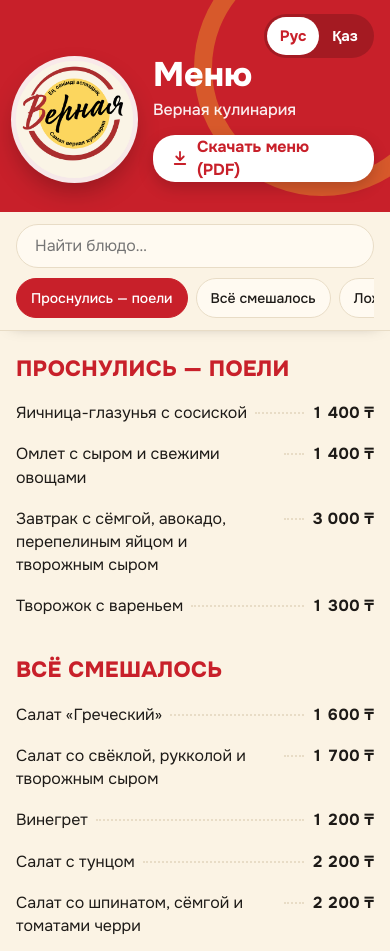
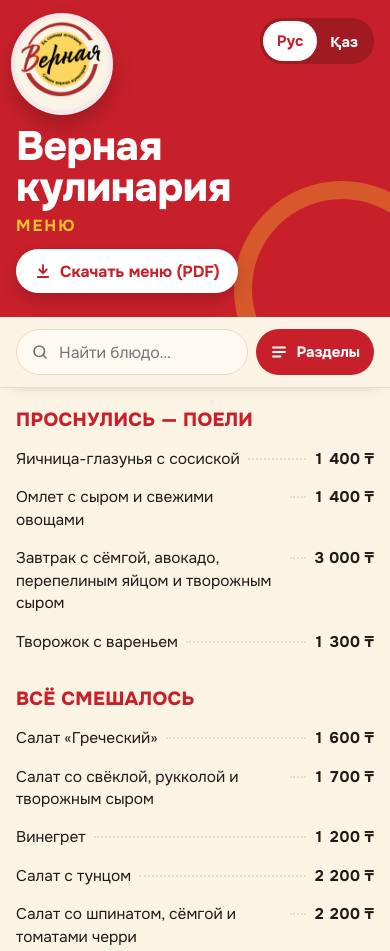
Before and after one commit to wanmin-tang/catering, a plain HTML site: page vernaya/index.html in a window 390 px wide. Shown: the top 951 px of the page. Drawn offline with Linux system fonts and the light colour scheme.

Commit message:
Vernaya menu: big title, section sheet on phones, compact desktop bar
Co-Authored-By: Claude Opus 5.5 <noreply@anthropic.com>
Claude-Session: https://claude.ai/code/session_014VJuFkj6KCsxZgL7Brao11

```diff
--- a/vernaya/index.html
+++ b/vernaya/index.html
@@ -3,6 +3,7 @@
 <head>
 <meta charset="utf-8">
 <meta name="viewport" content="width=device-width,initial-scale=1">
+<meta name="theme-color" content="#c8202a">
 <title>Меню · Верная кулинария</title>
 <link rel="preconnect" href="https://fonts.googleapis.com">
 <link href="https://fonts.googleapis.com/css2?family=Onest:wght@400;500;700;800&display=swap" rel="stylesheet">
@@ -10,87 +11,146 @@
 /*
 VOICE: тёплое, домашнее, быстрое — меню кулинарии, которое открывают с телефона у витрины.
 IDEA: бумажное меню-листовка, превращённое в одну прокручиваемую карточку.
-PICTURE: шапка-штамп «Верная» в красно-жёлтом круге на кремовом поле, затем сам список.
-COLOUR and TYPE: крем #fbf3e4, красный #c8202a, жёлтый #f2c230, тёмный #1d1a17; Onest (как Gilroy), Lobster для имени.
-LAYOUT: шапка, липкая лента категорий с поиском, разделы с ценами в колонке справа, контакты в подвале.
+PICTURE: красная шапка с логотипом и крупным именем «Верная кулинария», затем сам список.
+COLOUR and TYPE: крем #fbf3e4, красный #c8202a, жёлтый #f2c230, тёмный #1d1a17; Onest (близок к Gilroy).
+LAYOUT: шапка; липкая панель (поиск + разделы: на компьютере все кнопки видны, на телефоне — кнопка «Разделы» с листом); разделы; подвал.
 */
 :root{color-scheme:light dark;
 --bg:light-dark(#fbf3e4,#1b1613);--card:light-dark(#fffaf1,#241d19);--ink:light-dark(#1d1a17,#f4ebdc);
 --mute:light-dark(#7a6e62,#b4a796);--red:light-dark(#c8202a,#ef5a52);--yel:#f2c230;--line:light-dark(#e8dcc6,#3a302a)}
 :root[data-theme=light]{color-scheme:light}:root[data-theme=dark]{color-scheme:dark}
 *{box-sizing:border-box;min-width:0}
-body{margin:0;background:var(--bg);color:var(--ink);font:16px/1.45 Onest,system-ui,sans-serif;overflow-x:clip}
-html{scroll-padding-top:122px;scroll-behavior:smooth}
+body{margin:0;background:var(--bg);color:var(--ink);font:16px/1.45 Onest,system-ui,sans-serif;overflow-x:clip;-webkit-text-size-adjust:100%}
+html{scroll-behavior:smooth}
 @media(prefers-reduced-motion:reduce){html{scroll-behavior:auto}}
 .wrap{max-width:1240px;margin:0 auto;padding:0 max(4vw,16px)}
+button{font-family:inherit}
 
-header{background:var(--red);color:#fff;position:relative;overflow:hidden}
-header .wrap{display:flex;align-items:center;gap:20px;padding-block:28px 30px;position:relative;z-index:1}
-.lang{position:absolute;top:14px;right:max(4vw,16px);display:flex;background:rgba(0,0,0,.18);border-radius:22px;padding:3px}
-.lang button{min-width:52px;height:38px;border:0;border-radius:19px;background:none;color:#fff;font:700 15px Onest,sans-serif;cursor:pointer}
+/* header */
+header{background:#c8202a;color:#fff;position:relative;overflow:hidden}
+header::after{content:"";position:absolute;right:-70px;top:-70px;width:240px;height:240px;border-radius:50%;border:18px solid rgba(242,194,48,.35);pointer-events:none}
+.hd{display:grid;grid-template-columns:auto minmax(0,1fr) auto;align-items:center;gap:28px;padding-block:32px 34px;position:relative;z-index:1}
+.badge{width:150px;aspect-ratio:1;border-radius:50%;background:#faf4e6;overflow:hidden;box-shadow:0 0 0 5px rgba(255,255,255,.9),0 12px 26px rgba(0,0,0,.28)}
+.badge img{display:block;width:100%;height:100%}
+h1{margin:0;font:800 clamp(34px,5.6vw,66px)/1 Onest,sans-serif;text-wrap:balance;letter-spacing:-.5px}
+.sub{margin:10px 0 0;font:700 clamp(16px,2vw,22px)/1.2 Onest,system-ui,sans-serif;text-transform:uppercase;letter-spacing:2px;color:var(--yel)}
+.dl{display:inline-flex;align-items:center;gap:8px;margin-top:16px;min-height:44px;padding:0 18px;border-radius:22px;background:#fff;color:#c8202a;font-weight:700;text-decoration:none;box-shadow:0 6px 16px rgba(0,0,0,.18)}
+.dl:hover{background:var(--yel);color:#1d1a17}
+.dl svg{width:18px;height:18px;flex:none}
+.lang{align-self:start;display:flex;background:rgba(0,0,0,.2);border-radius:22px;padding:3px}
+.lang button{min-width:54px;height:40px;border:0;border-radius:20px;background:none;color:#fff;font-weight:700;font-size:15px;cursor:pointer}
 .lang button[aria-pressed=true]{background:#fff;color:#c8202a}
-.lang button:focus-visible{outline:3px solid var(--yel);outline-offset:1px}
-@media(max-width:600px){header .wrap{padding-top:58px}}
-.badge{flex:none;width:clamp(116px,30vw,150px);aspect-ratio:1;border-radius:50%;background:#faf4e6;overflow:hidden;
- box-shadow:0 0 0 5px rgba(255,255,255,.9),0 12px 26px rgba(0,0,0,.28)}
-.badge img{display:block;width:100%;height:100%}
-header h1{margin:0;font:800 clamp(34px,8vw,48px)/1 Onest,sans-serif}
-header p{margin:6px 0 0;font-weight:500;opacity:.92}
-.dl{display:inline-flex;align-items:center;gap:8px;margin-top:14px;min-height:44px;padding:0 18px;border-radius:22px;background:#fff;color:#c8202a;font-weight:700;text-decoration:none;box-shadow:0 6px 16px rgba(0,0,0,.18)}
-.dl:hover{background:var(--yel);color:#1d1a17}.dl:focus-visible{outline:3px solid var(--yel);outline-offset:2px}
-.dl svg{width:18px;height:18px;flex:none}
-header::after{content:"";position:absolute;right:-60px;top:-60px;width:220px;height:220px;border-radius:50%;
- border:18px solid rgba(242,194,48,.35)}
 
-.bar{position:sticky;top:0;z-index:5;background:var(--bg);border-bottom:1px solid var(--line);box-shadow:0 6px 14px -12px rgba(0,0,0,.35)}
-.search{display:flex;gap:8px;padding-top:12px;max-width:640px}
-.search input{flex:1;font:16px Onest,sans-serif;height:44px;border-radius:22px;border:1.5px solid var(--line);
- background:var(--card);color:var(--ink);padding:0 18px}
+/* sticky bar */
+.bar{position:sticky;top:0;z-index:10;background:var(--bg);border-bottom:1px solid var(--line);box-shadow:0 6px 14px -12px rgba(0,0,0,.35)}
+.bar .wrap{padding-block:12px}
+.tools{display:flex;flex-wrap:wrap;gap:8px;align-items:center}
+.search{position:relative;flex:0 0 280px}
+.search svg{position:absolute;left:15px;top:50%;width:18px;height:18px;transform:translateY(-50%);color:var(--mute);pointer-events:none}
+.search input{width:100%;font:16px Onest,sans-serif;height:46px;border-radius:23px;border:1.5px solid var(--line);background:var(--card);color:var(--ink);padding:0 44px 0 42px;-webkit-appearance:none;appearance:none}
+.search input::-webkit-search-cancel-button{display:none}
 .search input:focus{outline:none;border-color:var(--red)}
-.search button{height:44px;padding:0 16px;border-radius:22px;border:0;background:var(--line);color:var(--ink);font:500 15px Onest;cursor:pointer}
-.chips{display:flex;gap:8px;overflow-x:auto;padding:10px 0 12px;scrollbar-width:none}
-.chips::-webkit-scrollbar{display:none}
-.chips a{flex:none;text-decoration:none;color:var(--ink);background:var(--card);border:1.5px solid var(--line);
- padding:9px 14px;border-radius:20px;font-weight:500;font-size:14px;white-space:nowrap;min-height:40px}
+.x{position:absolute;right:5px;top:5px;width:36px;height:36px;border-radius:50%;border:0;background:var(--line);color:var(--ink);font-size:20px;line-height:1;cursor:pointer}
+.secbtn{display:none;flex:none;height:46px;padding:0 16px;border-radius:23px;border:0;background:var(--red);color:#fff;font-weight:700;font-size:15px;cursor:pointer;align-items:center;gap:8px}
+.secbtn svg{width:18px;height:18px}
+.chips{display:contents}
+.chips a{height:46px;text-decoration:none;color:var(--ink);background:var(--card);border:1.5px solid var(--line);padding:0 15px;border-radius:23px;font-weight:500;font-size:14.5px;white-space:nowrap;display:inline-flex;align-items:center}
+.chips a:hover{border-color:var(--red)}
 .chips a.on{background:var(--red);border-color:var(--red);color:#fff}
-.chips a:focus-visible,.search button:focus-visible{outline:3px solid var(--yel);outline-offset:2px}
+a:focus-visible,button:focus-visible{outline:3px solid var(--yel);outline-offset:2px}
 
-section{padding:26px 0 6px}
-h2{margin:0 0 10px;color:var(--red);font:800 22px/1.15 Onest,sans-serif;text-transform:uppercase;letter-spacing:.3px}
-h3{margin:18px 0 4px;font:700 16px Onest;color:var(--mute)}
+/* menu */
+section{padding:28px 0 6px}
+h2{margin:0 0 8px;color:var(--red);font:800 22px/1.15 Onest,sans-serif;text-transform:uppercase;letter-spacing:.3px}
+h3{margin:16px 0 2px;font:700 15px Onest,system-ui,sans-serif;color:var(--mute)}
 ul{list-style:none;margin:0;padding:0}
 main ul{columns:2 400px;column-gap:64px}
-main li{break-inside:avoid}
-li{display:flex;align-items:baseline;gap:8px;padding:9px 0}
+main li{break-inside:avoid;display:flex;align-items:baseline;gap:8px;padding:9px 0}
 li .n{flex:0 1 auto}
-li .d{flex:1 1 20px;border-bottom:2px dotted var(--line);transform:translateY(-4px);min-width:20px}
+li .d{flex:1 1 16px;border-bottom:2px dotted var(--line);transform:translateY(-4px);min-width:16px}
 li .p{flex:none;font-weight:700;white-space:nowrap;font-variant-numeric:tabular-nums}
 li small{display:block;color:var(--mute);font-size:13px}
 .empty{display:none;padding:40px 0;text-align:center;color:var(--mute)}
 
-footer{margin-top:34px;background:var(--card);border-top:4px solid var(--yel);padding:26px 0 36px}
+/* sheet (phone) */
+.sheet{position:fixed;inset:0;z-index:20;display:none}
+.sheet.open{display:block}
+.sheet .bg{position:absolute;inset:0;background:rgba(20,12,8,.5)}
+.panel{position:absolute;left:0;right:0;bottom:0;max-height:85vh;overflow:auto;background:var(--bg);border-radius:22px 22px 0 0;padding:10px 16px calc(18px + env(safe-area-inset-bottom));box-shadow:0 -10px 30px rgba(0,0,0,.25);animation:up .22s ease-out}
+@keyframes up{from{transform:translateY(40px);opacity:.4}}
+@media(prefers-reduced-motion:reduce){.panel{animation:none}}
+.grab{width:44px;height:5px;border-radius:3px;background:var(--line);margin:0 auto 10px}
+.ph{display:flex;justify-content:space-between;align-items:center;margin-bottom:8px}
+.ph b{font-size:19px}
+.ph button{height:40px;padding:0 14px;border-radius:20px;border:0;background:var(--line);color:var(--ink);font-weight:500;font-size:15px;cursor:pointer}
+.grid{display:grid;grid-template-columns:1fr 1fr;gap:8px}
+.grid a{display:flex;flex-direction:column;justify-content:center;min-height:62px;padding:10px 14px;border-radius:14px;background:var(--card);border:1.5px solid var(--line);color:var(--ink);text-decoration:none;font-weight:700;font-size:15px;line-height:1.2}
+.grid a span{font-weight:400;font-size:13px;color:var(--mute);margin-top:3px}
+.grid a.on{border-color:var(--red);box-shadow:inset 0 0 0 1px var(--red)}
+
+footer{margin-top:34px;background:var(--card);border-top:4px solid var(--yel);padding:26px 0 calc(36px + env(safe-area-inset-bottom))}
 footer .wrap{display:grid;gap:12px}
 footer a{color:var(--red);font-weight:700;text-decoration:none}
 footer .row{display:flex;flex-wrap:wrap;gap:6px 16px;align-items:baseline}
-footer ul{display:grid;gap:4px}footer li{display:block;padding:0;font-weight:700}
-.note{color:var(--mute);font-size:13px}
+footer ul{display:grid;gap:4px}footer li{font-weight:700}
+.note{color:var(--mute);font-size:13px;margin:0}
+
+@media(max-width:820px){
+ .chips{display:none}
+ .secbtn{display:inline-flex}
+ .search{flex:1 1 auto}
+ .tools{flex-wrap:nowrap}
+}
+@media(max-width:600px){
+ .hd{grid-template-columns:auto minmax(0,1fr);grid-template-areas:"logo lang" "txt txt";gap:16px 12px;padding-block:18px 24px}
+ .badge{grid-area:logo;width:92px}
+ .lang{grid-area:lang;justify-self:end}
+ .txt{grid-area:txt}
+ h1{font-size:clamp(34px,10.5vw,44px)}
+ .sub{margin-top:8px}
+ .dl{margin-top:14px}
+ header::after{width:180px;height:180px;right:-60px;top:auto;bottom:-80px}
+ section{padding-top:22px}
+ h2{font-size:19px}
+ main li{padding:8px 0;font-size:15.5px}
+ .secbtn{padding:0 14px}
+}
 </style>
 </head>
 <body>
-<header><div class="wrap">
+<header><div class="wrap hd">
+ <div class="badge"><img src="logo.png" alt="Верная — самая верная кулинария" width="400" height="400"></div>
+ <div class="txt">
+  <h1>Верная кулинария</h1>
+  <p class="sub" data-t="title"></p>
+  <a class="dl" href="vernaya-menu.pdf" download="Верная-меню.pdf"><svg viewBox="0 0 24 24" fill="none" stroke="currentColor" stroke-width="2.4" stroke-linecap="round" stroke-linejoin="round" aria-hidden="true"><path d="M12 4v11m-5-5 5 5 5-5M5 20h14"/></svg><span data-t="dl"></span></a>
+ </div>
  <div class="lang" role="group" aria-label="Язык / Тіл"><button type="button" data-l="ru">Рус</button><button type="button" data-l="kz">Қаз</button></div>
- <div class="badge"><img src="logo.png" alt="Верная — самая верная кулинария" width="400" height="400"></div>
- <div><h1 data-t="title"></h1><p>Верная кулинария</p>
-  <a class="dl" href="vernaya-menu.pdf" download="Верная-меню.pdf"><svg viewBox="0 0 24 24" fill="none" stroke="currentColor" stroke-width="2.4" stroke-linecap="round" stroke-linejoin="round" aria-hidden="true"><path d="M12 4v11m-5-5 5 5 5-5M5 20h14"/></svg><span data-t="dl"></span></a></div>
 </div></header>
 
-<div class="bar"><div class="wrap">
- <div class="search"><input id="q" type="search"><button id="clr" type="button" data-t="clear" hidden></button></div>
- <nav class="chips" id="chips"></nav>
+<div class="bar" id="bar"><div class="wrap">
+ <div class="tools">
+  <div class="search">
+   <svg viewBox="0 0 24 24" fill="none" stroke="currentColor" stroke-width="2.2" stroke-linecap="round" aria-hidden="true"><circle cx="11" cy="11" r="7"/><path d="m20 20-4-4"/></svg>
+   <input id="q" type="search" enterkeyhint="search" autocomplete="off">
+   <button class="x" id="clr" type="button" hidden>×</button>
+  </div>
+  <button class="secbtn" id="secbtn" type="button" aria-haspopup="dialog" aria-controls="sheet"><svg viewBox="0 0 24 24" fill="none" stroke="currentColor" stroke-width="2.4" stroke-linecap="round" aria-hidden="true"><path d="M4 6h16M4 12h16M4 18h10"/></svg><span data-t="sec"></span></button>
+  <nav class="chips" id="chips"></nav>
+ </div>
 </div></div>
 
 <main class="wrap" id="menu"></main>
 <p class="wrap empty" id="empty" data-t="empty"></p>
+
+<div class="sheet" id="sheet" role="dialog" aria-modal="true" aria-labelledby="shT">
+ <div class="bg" id="shBg"></div>
+ <div class="panel">
+  <div class="grab"></div>
+  <div class="ph"><b id="shT" data-t="sec"></b><button type="button" id="shX" data-t="close"></button></div>
+  <nav class="grid" id="grid"></nav>
+ </div>
+</div>
 
 <footer><div class="wrap">
  <div class="row"><span data-t="addr"></span><ul id="addr"></ul></div>
@@ -102,9 +162,9 @@ footer ul{display:grid;gap:4px}footer li{display:block;padding:0;font-weight:700
 <script>
 {
 const T={
- ru:{title:"Меню",clear:"Сброс",ph:"Найти блюдо…",empty:"Ничего не нашлось — попробуйте другое слово.",addr:"Адреса:",phone:"Телефон:",note:"Цены указаны в тенге.",nav:"Разделы меню",dl:"Скачать меню (PDF)",
+ ru:{title:"Меню",clear:"Сброс",ph:"Найти блюдо…",empty:"Ничего не нашлось — попробуйте другое слово.",addr:"Адреса:",phone:"Телефон:",note:"Цены указаны в тенге.",nav:"Разделы меню",dl:"Скачать меню (PDF)",sec:"Разделы",close:"Закрыть",
   a:["пр. Аль-Фараби, 11/1, 1 этаж","ул. Толе Би, 179Б"]},
- kz:{title:"Мәзір",clear:"Тазалау",ph:"Тағамды іздеу…",empty:"Ештеңе табылмады — басқа сөзбен іздеп көріңіз.",addr:"Мекенжайлар:",phone:"Телефон:",note:"Бағалар теңгемен көрсетілген.",nav:"Мәзір бөлімдері",dl:"Мәзірді жүктеу (PDF)",
+ kz:{title:"Мәзір",clear:"Тазалау",ph:"Тағамды іздеу…",empty:"Ештеңе табылмады — басқа сөзбен іздеп көріңіз.",addr:"Мекенжайлар:",phone:"Телефон:",note:"Бағалар теңгемен көрсетілген.",nav:"Мәзір бөлімдері",dl:"Мәзірді жүктеу (PDF)",sec:"Бөлімдер",close:"Жабу",
   a:["Әл-Фараби даңғылы, 11/1, 1-қабат","Төле би көшесі, 179Б"]}
 };
 const M=[
@@ -198,13 +258,17 @@ const M=[
  ["Sprite, 500 мл","Sprite, 500 мл",800],["Fanta, 500 мл","Fanta, 500 мл",800],["Холодный чай Fuse Tea","Fuse Tea салқын шайы",700],
  ["Gorilla, 500 мл","Gorilla, 500 мл",900],["Red Bull, 250 мл","Red Bull, 250 мл",1200],["Schweppes, 450 мл","Schweppes, 450 мл",900]]]
 ];
+
 const esc=s=>String(s).replace(/[&<>"']/g,c=>({"&":"&amp;","<":"&lt;",">":"&gt;",'"':"&quot;","'":"&#39;"}[c]));
 const $=id=>document.getElementById(id);
-const menu=$("menu"),chips=$("chips"),q=$("q"),clr=$("clr"),empty=$("empty");
+const menu=$("menu"),chips=$("chips"),grid=$("grid"),q=$("q"),clr=$("clr"),empty=$("empty"),bar=$("bar"),sheet=$("sheet");
 let L="ru";
 try{L=localStorage.getItem("vernaya-lang")||((navigator.language||"").startsWith("kk")?"kz":"ru")}catch(e){}
 const I=()=>L==="kz"?1:0;
+const cnt=items=>items.filter(it=>it[0]!=="#").length;
+const word=n=>L==="kz"?n+" позиция":n+" "+(n%10===1&&n%100!==11?"позиция":n%10>=2&&n%10<=4&&(n%100<10||n%100>=20)?"позиции":"позиций");
 
+const pad=()=>{document.documentElement.style.scrollPaddingTop=(bar.offsetHeight+10)+"px"};
 const render=()=>{
  const k=q.value.trim().toLowerCase();let total=0;
  menu.innerHTML=M.map(([t,id,items])=>{
@@ -220,30 +284,44 @@ const render=()=>{
  }).join("");
  empty.style.display=total?"none":"block";
  clr.hidden=!k;
- for(const a of chips.children)a.style.display=!k||menu.querySelector("#"+a.dataset.id)?"":"none";
+ for(const a of [...chips.children,...grid.children])a.style.display=!k||menu.querySelector("#"+a.dataset.id)?"":"none";
  spy();
 };
 const setLang=l=>{
  L=l;try{localStorage.setItem("vernaya-lang",l)}catch(e){}
  const t=T[l];
  document.documentElement.lang=l==="kz"?"kk":"ru";
- document.title=(l==="kz"?"Мәзір":"Меню")+" · Верная кулинария";
+ document.title=t.title+" · Верная кулинария";
  for(const el of document.querySelectorAll("[data-t]"))el.textContent=t[el.dataset.t];
  q.placeholder=t.ph;q.setAttribute("aria-label",t.ph);chips.setAttribute("aria-label",t.nav);
+ $("secbtn").setAttribute("aria-label",t.sec);clr.setAttribute("aria-label",t.clear);
  $("addr").innerHTML=t.a.map(x=>`<li>${esc(x)}</li>`).join("");
  for(const b of document.querySelectorAll(".lang button"))b.setAttribute("aria-pressed",b.dataset.l===l);
  chips.innerHTML=M.map(([n,id])=>`<a href="#${id}" data-id="${id}">${esc(n[I()])}</a>`).join("");
- render();
+ grid.innerHTML=M.map(([n,id,items])=>`<a href="#${id}" data-id="${id}">${esc(n[I()])}<span>${word(cnt(items))}</span></a>`).join("");
+ render();pad();
 };
+let cur="";
 const spy=()=>{
- const secs=[...menu.querySelectorAll("section")];let cur=secs[0]?.id;
- for(const s of secs)if(s.getBoundingClientRect().top<140)cur=s.id;
- for(const a of chips.children){const on=a.dataset.id===cur;if(on!==a.classList.contains("on")){a.classList.toggle("on",on);if(on)chips.scrollTo({left:a.offsetLeft-16,behavior:"smooth"})}}
+ const secs=[...menu.querySelectorAll("section")];let c=secs[0]?.id||"";
+ const lim=bar.offsetHeight+30;
+ for(const s of secs)if(s.getBoundingClientRect().top<lim)c=s.id;
+ if(c===cur)return;cur=c;
+ for(const a of [...chips.children,...grid.children])a.classList.toggle("on",a.dataset.id===c);
 };
+const open=()=>{sheet.classList.add("open");document.body.style.overflow="hidden";grid.querySelector(".on,a")?.focus()};
+const close=()=>{sheet.classList.remove("open");document.body.style.overflow="";$("secbtn").focus({preventScroll:true})};
+$("secbtn").addEventListener("click",open);
+$("shBg").addEventListener("click",close);$("shX").addEventListener("click",close);
+grid.addEventListener("click",e=>{const a=e.target.closest("a");if(!a)return;e.preventDefault();close();
+ const s=$(a.dataset.id);if(s)s.scrollIntoView()});
+addEventListener("keydown",e=>{if(e.key==="Escape"&&sheet.classList.contains("open"))close()});
 for(const b of document.querySelectorAll(".lang button"))b.addEventListener("click",()=>setLang(b.dataset.l));
-q.addEventListener("input",render);
+q.addEventListener("input",()=>{render();if(q.value)scrollTo({top:Math.min(scrollY,menu.offsetTop-bar.offsetHeight-10)})});
+q.addEventListener("keydown",e=>{if(e.key==="Enter")q.blur()});
 clr.addEventListener("click",()=>{q.value="";render();q.focus()});
 addEventListener("scroll",spy,{passive:true});
+const ro=new ResizeObserver(pad);ro.observe(bar);
 setLang(L);
 }
 </script>
```
